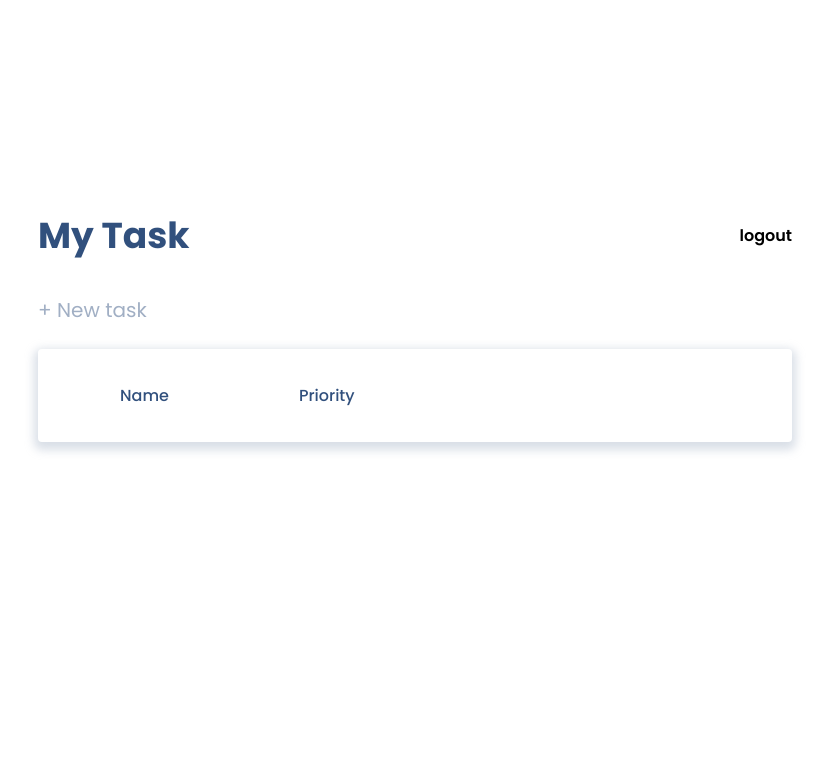
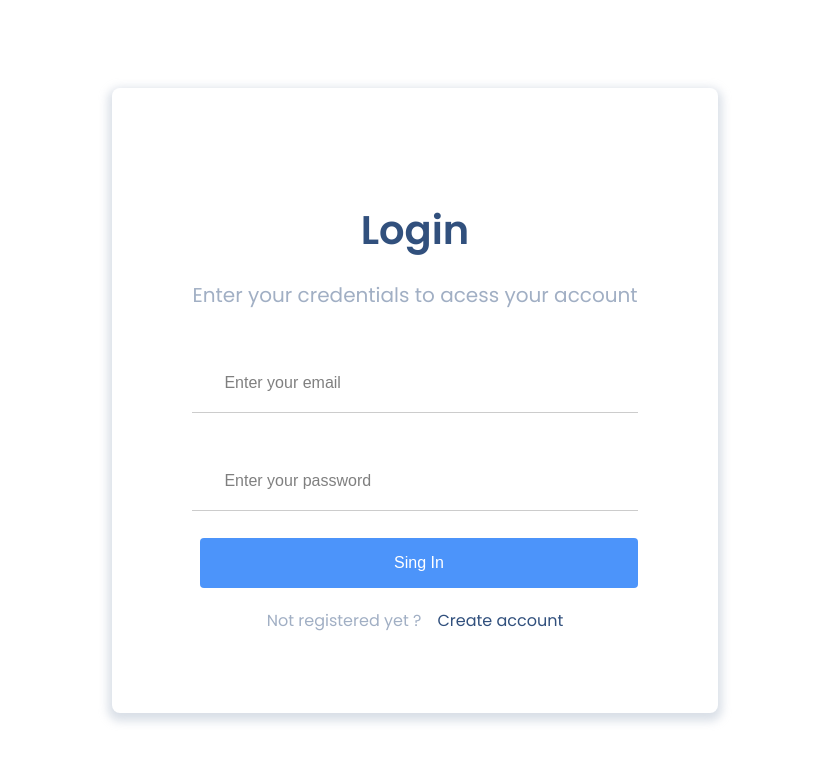
Before and after one commit to lucasl1m/Desafio-CodeX-React, a React (Create React App) app: page / in a window 1280 px wide. Shown: the top 762 px of the page, without its empty margins (225-1054 px from the left). Built offline with nearby package versions, Linux system fonts and the light colour scheme.

Commit message:
Fix problems

```diff
--- a/src/App.js
+++ b/src/App.js
@@ -13,9 +13,9 @@ function App() {
     <div>
       <BrowserRouter>
         <Switch>
-          <Route exact path="/user/auth" component={SignIn} />
+          <Route exact path="/" component={SignIn} />
           <Route exact path="/user/create" component={SignUp} />
-          <Route exact path="/" component={Home} />
+          <Route exact path="/home" component={Home} />
           <Route exact path="/task/create" component={TaskPage} />
           <Route exact path="/task/edit" component={TaskEditPage} />
         </Switch>
--- a/src/pages/Home.js
+++ b/src/pages/Home.js
@@ -8,7 +8,7 @@ export default function Home() {
             <div className={styles.card}>
                 <div className={styles.header}>
                     <h2 className={styles.title}>My Task</h2>
-                    <button>logout</button>
+                    <NavLink to={'/'}><button>logout</button></NavLink>
                 </div>
 
                 <NavLink to='/task/create' className={styles.newTask}>+ New task</NavLink>
--- a/src/pages/TaskPage.js
+++ b/src/pages/TaskPage.js
@@ -5,10 +5,10 @@ import { NavLink } from 'react-router-dom'
 
 export default function TaskForm({ history }) {
   const [task, setTask] = useState('')
-  const [priority, setSelection] = useState('')
+  const [priority, setPrioriry] = useState('')
 
   const onSelectOption = (event) => {
-    setSelection(event.target.value)
+    setPrioriry(event.target.value)
   }
 
   const onChangeTask = (event) => {
@@ -19,13 +19,15 @@ export default function TaskForm({ history }) {
     event.preventDefault()
 
     postTask({ task, priority })
-      .then(res => {
-        if (res.task) {
-          setTask('')
-          history.push('task')
-        }
-      })
-      .catch(err => console.log(err))
+    .then(res => {
+      console.log(res)
+      if (res.newTask) {
+        setTask('')
+        setPrioriry('')
+        history.push('/task')
+      }
+    })
+    .catch(err => console.log(err))
   }
 
   return (
@@ -38,6 +40,7 @@ export default function TaskForm({ history }) {
           <div className={style.formItem}>
             <label htmlFor="name" className={style.formItemLabel}>Name</label>
             <input type="text" id="name" className="form-control" value={task} onChange={onChangeTask} placeholder="Name" autoComplete="off"/>
+            <div className={style.underline}></div>
           </div>
           <div className={style.formItem}>
             <label htmlFor="priority" className={style.formItemLabel}>Priority</label>
@@ -48,8 +51,9 @@ export default function TaskForm({ history }) {
           </div>
         </form>
         <div className={style.cardbuttons}>
-          <NavLink to={'/'}><button className={style.cancelButton}>Cancel</button></NavLink>
-          <NavLink to={'/'}><button className={style.saveButton} onClick={toSave}>Save</button></NavLink>
+          <NavLink to={'/home'}><button className={style.cancelButton}>Cancel</button></NavLink>
+
+          <NavLink to={'/home'}><button className={style.saveButton} onClick={toSave}>Save</button></NavLink>
         </div>
       </div>
     </div>
--- a/src/routes.js
+++ b/src/routes.js
@@ -11,7 +11,7 @@ export default function Routes() {
     const [token, setToken] = useState('')
 
     useEffect(() => {
-        setToken(localStorage.getItem('task-token'))
+        setToken(localStorage.getItem('token'))
         checkToken(token).then(res => {
             res.status ? setTokenStatus(2) : setTokenStatus(3)
         }).catch(err => {
--- a/src/routes/SignIn.js
+++ b/src/routes/SignIn.js
@@ -34,9 +34,9 @@ export default function SignIn() {
 
             postSignIn({ email, password }).then(token => {
                 if (token) {
-                    localStorage.setItem('task-token', token.token)
+                    localStorage.setItem('token', token.token)
                     localStorage.setItem('id', token.user._id)
-                    history.push('/task/create')
+                    history.push('/home')
             }
         }).catch(err => console.log(err))
     }
@@ -58,10 +58,10 @@ export default function SignIn() {
                         <input type='password' name="" id="password" placeholder="Enter your password" value={password} onChange={onChangePassword} />
                         <div className={styles.underline}></div>
                     </div>
-                    <input type="submit" value="Sing In" onClick={toSignIn} />
+                    <Link to={'/home'}><input type="submit" value="Sing In" onClick={toSignIn} /></Link>
                     <p>
                         Not registered yet ?
-                        <Link to={'/user/create'}><a>SingUp</a></Link>
+                        <Link to={'/user/create'}><a href="#">Create account</a></Link>
                     </p>
                 </form>
             </div>
--- a/src/routes/SingUp.js
+++ b/src/routes/SingUp.js
@@ -53,10 +53,10 @@ export default function SignUp() {
                         <input type='password' name="" id="password" placeholder="Enter your password" value={password} onChange={onChangePassword} />
                         <div className={styles.underline}></div>
                     </div>
-                    <input type="submit" value="Sing Up" onClick={toSignUp} />
+                    <Link to={'/'}><input type="submit" value="Sing Up" onClick={toSignUp} /></Link>
                     <p>
                         Already have an Account ?
-                        <Link to="/user/auth"><a>Sing In</a> </Link>
+                        <Link to="/"><a>Sing In</a></Link>
                     </p>
                 </form>
             </div>
--- a/src/styles/components/Form.module.css
+++ b/src/styles/components/Form.module.css
@@ -77,8 +77,9 @@
 }
 
 .card form input[type="submit"] {
+    width: 100%;
     margin-top: 2rem;
-    padding: 0.7rem;
+    padding: 1rem;
     background-color: var(--blue-milk);
     cursor: pointer;
     color: white;
@@ -93,6 +94,7 @@
 .card form input[type="submit"]:hover {
     letter-spacing: 0.5px;
     background-color: var(--blue);
+    transform: translate3d(0 -3px 0);
 }
 
 .card p{
--- a/src/styles/components/TaskPage.module.css
+++ b/src/styles/components/TaskPage.module.css
@@ -36,7 +36,6 @@ form input{
     border: none;
     outline: none;
     padding: 1rem 2rem;
-
 }
 
 form input::placeholder {
@@ -55,7 +54,7 @@ form select{
     background-color: var(--blue-milk);
     border-radius: 4px;
     outline: none;
-    padding: .7rem 2rem;
+    padding: .74rem 2.1rem;
     color: var(--white);
     font-weight: 600;
     font-family: 'Poppins', sans-serif;
@@ -73,6 +72,7 @@ form select{
     font-family: 'Poppins', sans-serif;
     transition: all 0.5s ease;
     margin-right: 1rem;
+
 }
 
 .cardbuttons{
@@ -80,7 +80,8 @@ form select{
 }
 
 .saveButton:hover{
-    background-color: var(--blue)
+    background-color: var(--blue);
+    transform: translate3d(0 -3px 0);
 }
 
 .cancelButton:hover{
```
